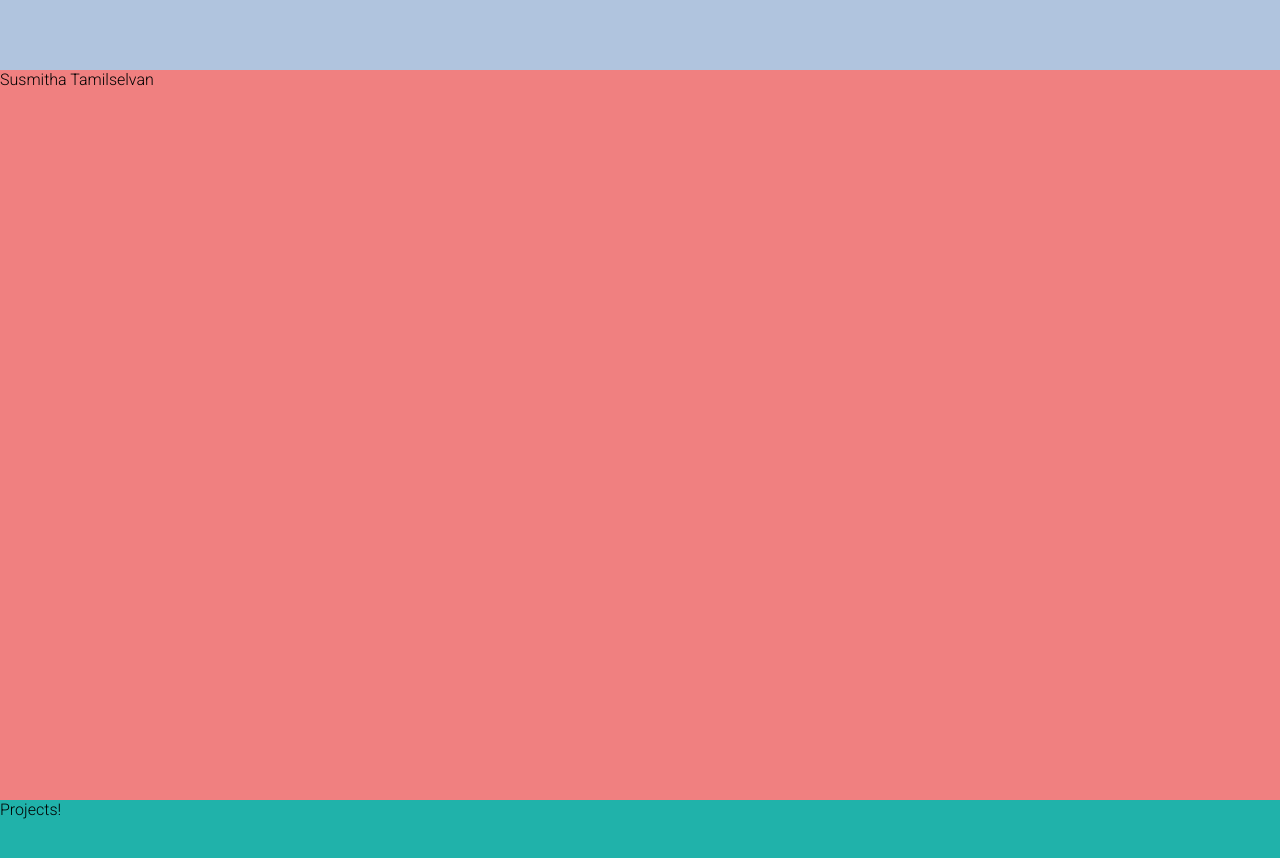
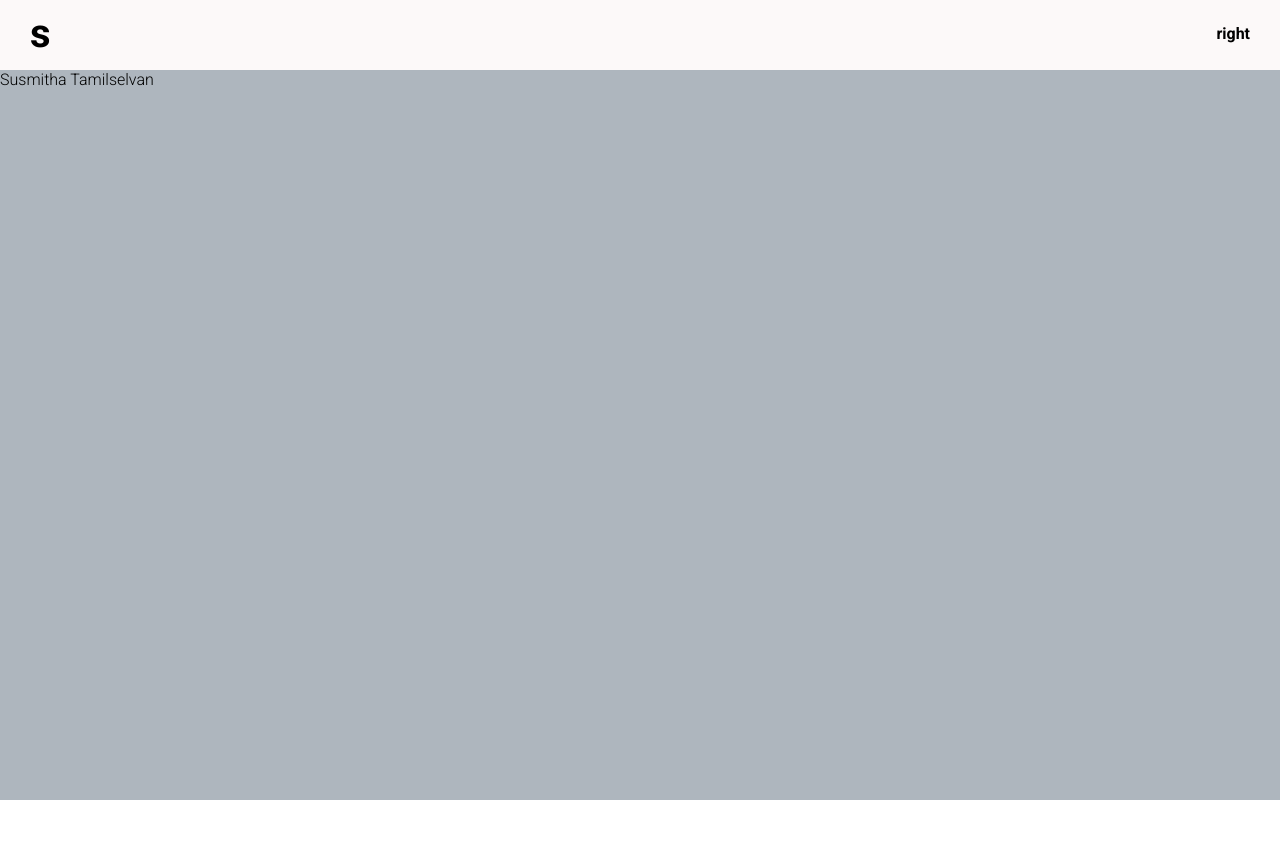
Before and after one commit to Sushmitha-94/My-Portfolio, a React (Create React App) app: page / in a window 1280 px wide. Shown: the top 858 px of the page. After the commit the page ends 800 px from the top, so only its background shows below. Built offline with nearby package versions, Linux system fonts and the light colour scheme.

Commit message:
S logo  in topbar

```diff
--- a/public/index.html
+++ b/public/index.html
@@ -15,6 +15,7 @@
       * {
         font-family: 'Roboto', sans-serif;
         margin: 0;
+        overflow-x: hidden;
       }
     </style>
   </head>
--- a/src/app.scss
+++ b/src/app.scss
@@ -5,12 +5,19 @@
         width: 100%;
         height: calc(100vh - 70px);
         background-color: mistyrose;
-        position:relative;
+        position: relative;
         top: 70px;
+        scroll-behavior: smooth;
+        scroll-snap-type: y mandatory;
+        scrollbar-width: none;
+        &::-webkit-scrollbar{
+            display: none;
+        }
 
         > *{
             width: 100%;
             height: calc(100vh - 70px);
+            scroll-snap-align: start;
         }
     }
 }
--- a/src/components/contact/Contact.jsx
+++ b/src/components/contact/Contact.jsx
@@ -2,7 +2,7 @@ import "./contact.scss";
 
 export default function Contact() {
   return (
-  <div className="contact">
+  <div className="contact" id="contact">
 
   </div>
   );
--- a/src/components/contact/contact.scss
+++ b/src/components/contact/contact.scss
@@ -1,3 +1,3 @@
 .contact{
-    background-color: lightblue;
+    background-color: #FDF4F5;
 }
--- a/src/components/intro/Intro.jsx
+++ b/src/components/intro/Intro.jsx
@@ -1,7 +1,7 @@
 import "./intro.scss";
 
 export default function intro() {
-  return <div className="intro">
+  return <div className="intro" id="intro">
     Susmitha Tamilselvan
   </div>;
 }
--- a/src/components/intro/intro.scss
+++ b/src/components/intro/intro.scss
@@ -1,3 +1,3 @@
 .intro{
-    background-color: lightcoral;
+    background-color: rgb(174, 182, 190);
 }
--- a/src/components/projects/Projects.jsx
+++ b/src/components/projects/Projects.jsx
@@ -1,7 +1,7 @@
 import "./projects.scss";
 
 export default function Projects() {
-  return <div className="projects">
+  return <div className="projects" id="projects">
     Projects!
   </div>;
 }
--- a/src/components/projects/projects.scss
+++ b/src/components/projects/projects.scss
@@ -1,3 +1,3 @@
 .projects{
-    background-color: lightseagreen;
+    background-color: rgb(198, 221, 240);
 }
--- a/src/components/resume/Resume.jsx
+++ b/src/components/resume/Resume.jsx
@@ -1,7 +1,7 @@
 import "./resume.scss";
 
 export default function Resume() {
-  return <div className="resume">
+  return <div className="resume" id="resume">
 
   </div>;
 }
--- a/src/components/topbar/TopBar.jsx
+++ b/src/components/topbar/TopBar.jsx
@@ -2,6 +2,13 @@ import "./topbar.scss";
 
 export default function TopBar() {
   return <div className="topbar">
-
+      <div className="wrapper">
+          <div className="left">
+            <a href="#intro" className="logo">s</a>
+          </div>
+          <div className="right">
+            right
+          </div>
+      </div>
   </div>;
 }
--- a/src/components/topbar/topbar.scss
+++ b/src/components/topbar/topbar.scss
@@ -1,8 +1,29 @@
+@import "../../global.scss";
+
 .topbar{
     width: 100%;
     height: 70px;
-    background-color: lightsteelblue;
+    background-color: $mainColor;
+    color: black;
+    font-weight: bold;
     position:fixed;
     top: 0;
     z-index: 2;
+
+    .wrapper{
+        padding: 10px 30px;
+        display: flex;
+        align-items: center;
+        justify-content: space-between;
+
+        .left{
+
+            .logo{
+                font-size: 40px;
+                font-weight: 700;
+                text-decoration: none;
+                color: inherit;
+            }
+        }
+    }
 }
--- /dev/null
+++ b/src/global.scss
@@ -0,0 +1 @@
+$mainColor: rgb(252, 249, 249);
```
